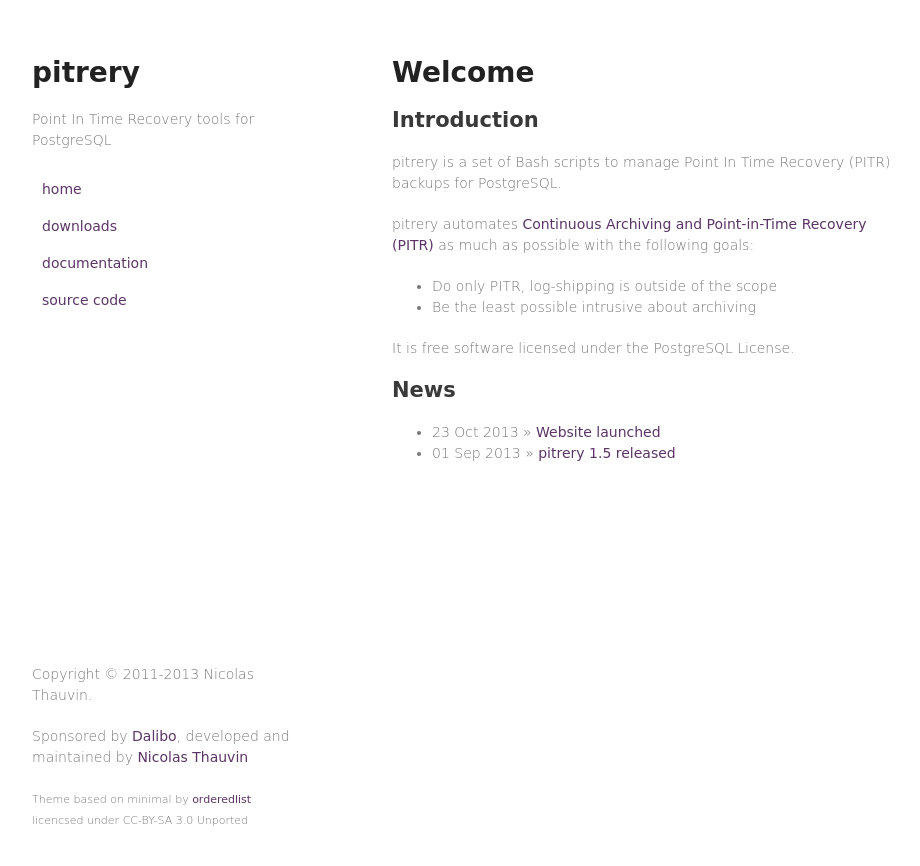
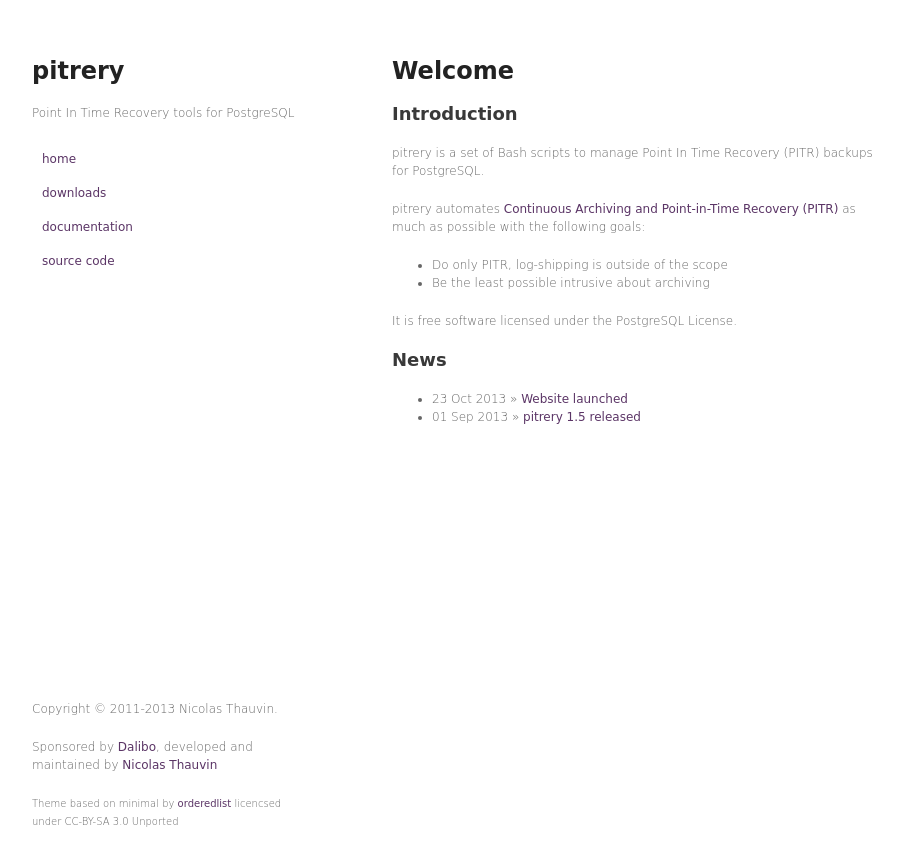
Before and after one commit to dalibo/pitrery, a Jekyll site: the page built from index.html, in a window 1280 px wide. Shown: the top 866 px of the page, without its empty margins (178-1098 px from the left). Built offline with Jekyll 4.4.1, drawn with Linux system fonts in a browser that asks for light colours; Markdown is read by kramdown in place of the engine named in the settings.

Commit message:
use a smaller font size

```diff
--- a/css/minimal.css
+++ b/css/minimal.css
@@ -1,7 +1,7 @@
 body {
   padding:50px;
-  font:14px/1.5 "DejaVu Sans", Helvetica, Arial, sans-serif;
-  color:#777;
+  font:12px/1.5 "DejaVu Sans", Helvetica, Arial, sans-serif;
+  color:#666;
   font-weight:300;
 }
 
@@ -19,7 +19,7 @@ h1, h2, h3 {
 }
 
 h1 {
-  font-size:28px;
+  font-size:24px;
 }
 
 h2 {
@@ -41,7 +41,7 @@ a:hover {
 }
 
 a small {
-  font-size:11px;
+  font-size:10px;
   color:#777;
   margin-top:-0.6em;
   display:block;
@@ -139,7 +139,7 @@ section {
 }
 
 small {
-  font-size:11px;
+  font-size:10px;
 }
 
 hr {
```
